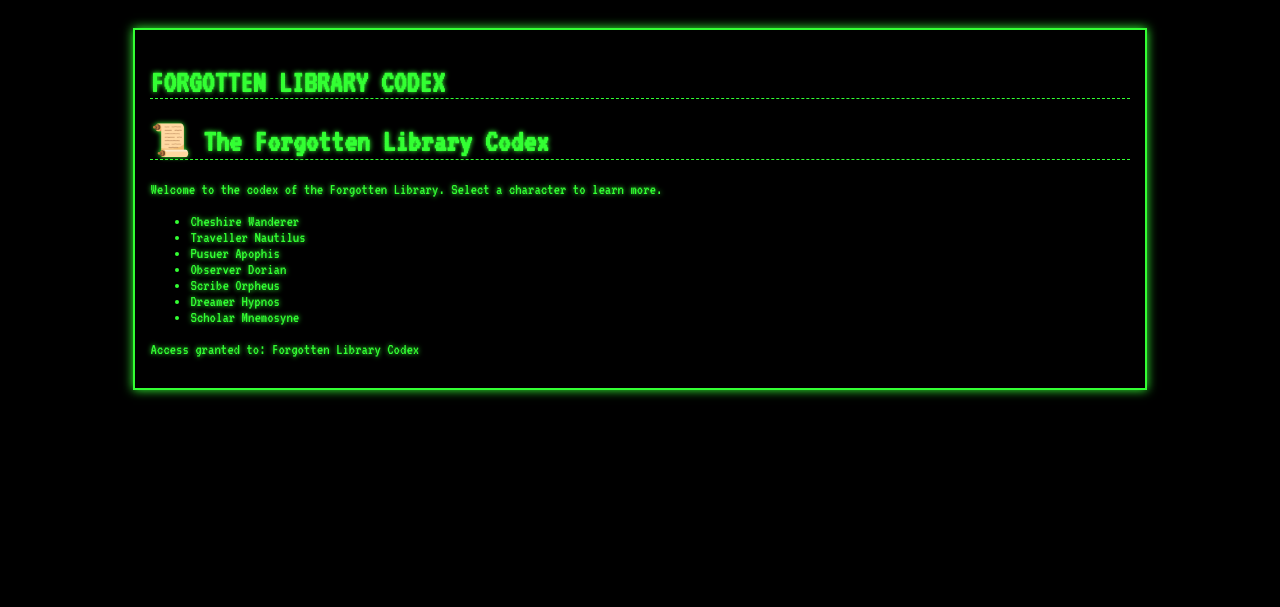
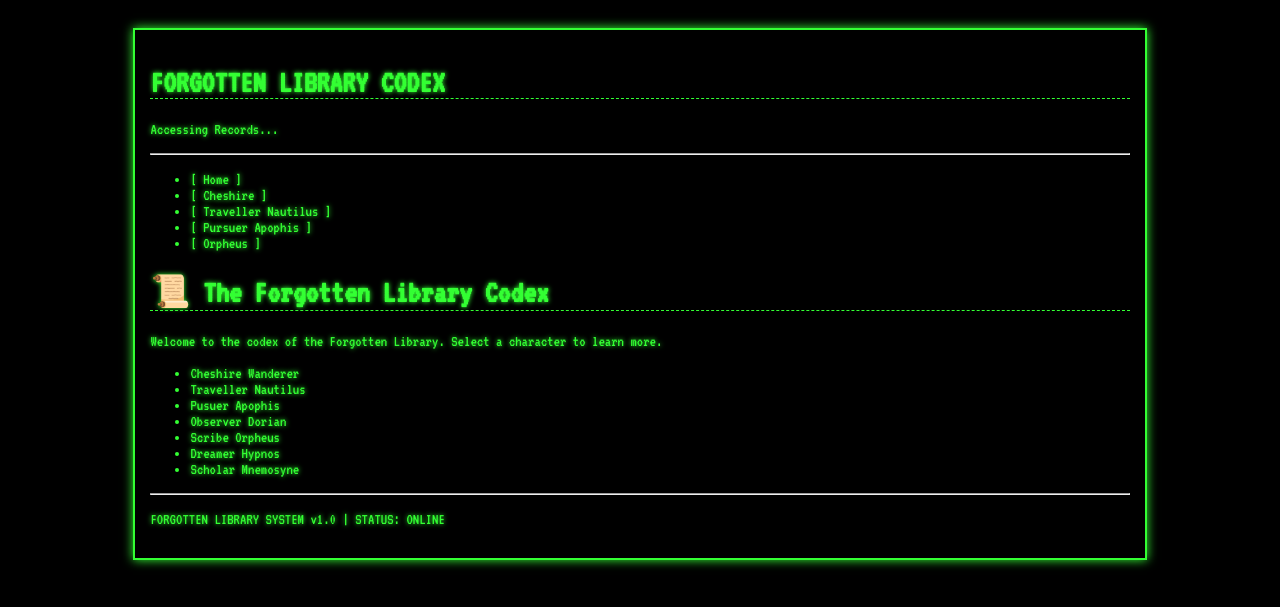
Before and after one commit to Cerberus1912/forgotten-library-codex, a Jekyll site: the page built from index.md, in a window 1280 px wide. Shown: the top 607 px of the page. Built offline with Jekyll 4.4.1, drawn with Linux system fonts in a browser that asks for light colours.

Commit message:
Update default.html

```diff
--- a/_layouts/default.html
+++ b/_layouts/default.html
@@ -3,19 +3,40 @@
 <head>
     <meta charset="UTF-8">
     <meta name="viewport" content="width=device-width, initial-scale=1.0">
-    <title>{{ page.title }}</title>
-    <link rel="stylesheet" href="/assets/css/style.css">
+    <title>{{ page.title }} - Forgotten Library Codex</title>
+
+    <!-- Link to your custom terminal-style CSS -->
+    <link rel="stylesheet" href="{{ '/assets/css/style.css' | relative_url }}">
+
+    <!-- Optional: Add a cool terminal font -->
+    <link rel="preconnect" href="https://fonts.googleapis.com">
+    <link href="https://fonts.googleapis.com/css2?family=VT323&display=swap" rel="stylesheet">
 </head>
 <body>
     <div class="terminal">
         <header>
             <h1>FORGOTTEN LIBRARY CODEX</h1>
+            <p class="subtitle">Accessing Records...</p>
+            <hr>
         </header>
+
+        <nav>
+            <ul>
+                <li><a href="{{ '/' | relative_url }}">[ Home ]</a></li>
+                <li><a href="{{ '/cheshire/' | relative_url }}">[ Cheshire ]</a></li>
+                <li><a href="{{ '/nautilus/' | relative_url }}">[ Traveller Nautilus ]</a></li>
+                <li><a href="{{ '/apophis/' | relative_url }}">[ Pursuer Apophis ]</a></li>
+                <li><a href="{{ '/orpheus/' | relative_url }}">[ Orpheus ]</a></li>
+            </ul>
+        </nav>
+
         <main>
             {{ content }}
         </main>
+
         <footer>
-            <p>Access granted to: {{ site.title }}</p>
+            <hr>
+            <p>FORGOTTEN LIBRARY SYSTEM v1.0 | STATUS: ONLINE</p>
         </footer>
     </div>
 </body>
```
